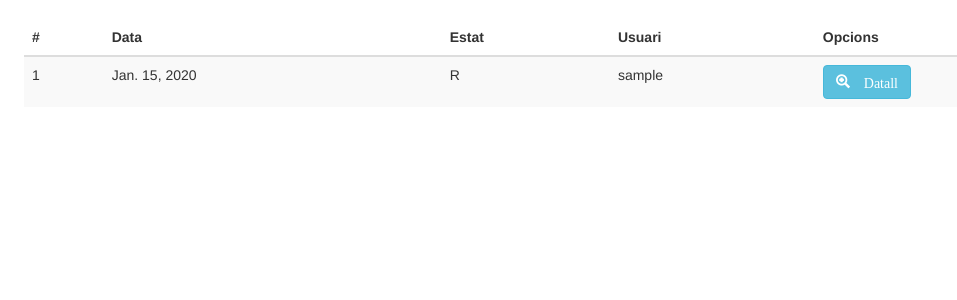
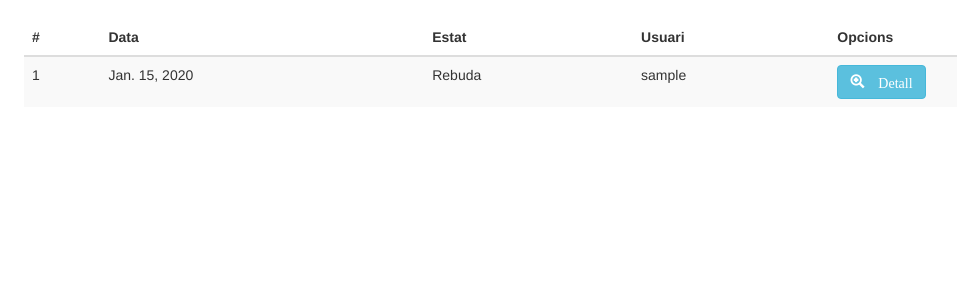
Before and after one commit to Andreurp/ProjecteFinal, a Django app: page /llista_comandes/ in a window 1280 px wide. Shown: the part 51-351 px from the top of the page, without its empty margins (46-1003 px from the left). Run offline with Django 3.2, Linux system fonts and the light colour scheme; a user stored in the database is signed in; data comes from the database, SQL or seed files in the repository; tables that the repository leaves empty hold one stand-in row (values such as "Sample post"); some libraries are stand-ins or nearby versions.

Commit message:
preu total, confimar comanda, llista de comandes, detall comanda

```diff
--- a/comandes/templates/comandes/llistaComandes.html
+++ b/comandes/templates/comandes/llistaComandes.html
@@ -19,11 +19,11 @@
                             <tr>
                                 <td>{{ comanda.id_comanda  }}</td>
                                 <td>{{ comanda.data }}</td>
-                                <td>{{ comanda.estat }}</td>
+                                <td>{{ comanda.get_estat_display }}</td>
                                 <td>{{ comanda.usuari }}</td>
                                 <td>
                                     <div class="btn-group">
-                                        <a class="btn btn-info" role="button" href="{% url 'comande:detall_comanda' comanda.id_comanda%}"><span class="glyphicon glyphicon-zoom-in"> Datall</span></a>
+                                        <a class="btn btn-info" role="button" href="{% url 'comande:detall_comanda' comanda.id_comanda%}"><span class="glyphicon glyphicon-zoom-in"> Detall</span></a>
                                     </div>
                                 </td>
                             </tr>
```
